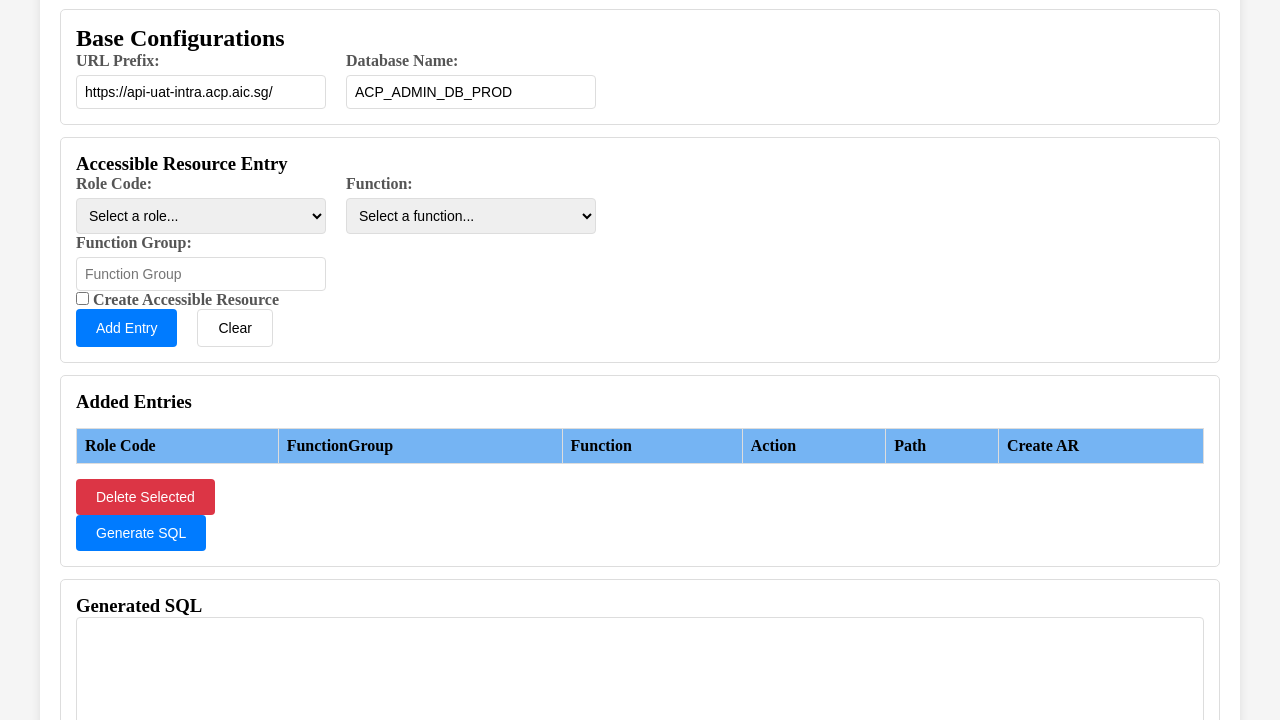
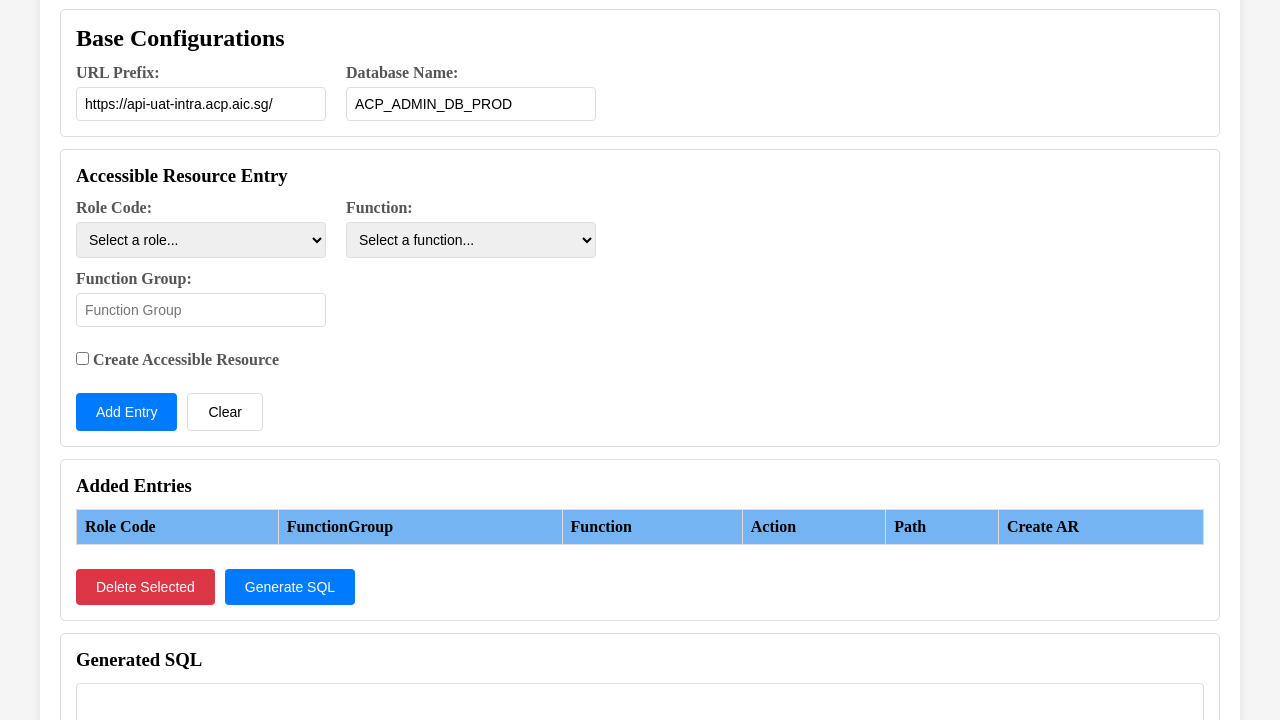
Before and after one commit to danielchua2602/role-permission-sql-generator, a plain HTML site: page index.html in a window 1280 px wide. Shown: the part 80-800 px from the top of the page. Drawn offline with Linux system fonts and the light colour scheme.

Commit message:
update styling

```diff
--- a/index.html
+++ b/index.html
@@ -54,12 +54,22 @@
         color: black;
       }
 
+      button.clear:hover {
+        background-color: #f9f9f9;
+      }
+
       button.delete {
         background-color: #dc3545;
       }
 
       button.delete:hover {
         background-color: #c82333;
+      }
+
+      .button-group {
+        display: flex;
+        padding-top: 12px;
+        gap: 10px;
       }
 
       .container {
@@ -79,12 +89,16 @@
         border: 1px solid #ddd;
         border-radius: 5px;
         padding: 15px;
+
+        display:flex;
+        flex-direction: column;
+        gap: 12px;
       }
 
       .form-row {
         display: flex;
         gap: 20px;
-        /* align-items: center; */
+        align-items: center;
       }
 
       .form-group {
@@ -101,13 +115,6 @@
       .entries-table {
         width: 100%;
         border-collapse: collapse;
-        margin: 15px 0;
-      }
-
-      .entries-table {
-        width: 100%;
-        border-collapse: collapse;
-        margin: 15px 0;
       }
 
       .entries-table th,
@@ -208,7 +215,7 @@
           </div>
         </div>
 
-        <div class="form-row">
+        <div class="button-group">
           <button onclick="addEntry()">Add Entry</button>
           <button class="clear" onclick="clearEntry()">Clear</button>
         </div>
@@ -230,8 +237,8 @@
           </thead>
           <tbody id="entriesTableBody"></tbody>
         </table>
-        <button class="delete" onclick="deleteSelectedEntries()">Delete Selected</button>
         <div class="button-group">
+          <button class="delete" onclick="deleteSelectedEntries()">Delete Selected</button>
           <button onclick="generateSQL()">Generate SQL</button>
         </div>
       </div>
```
